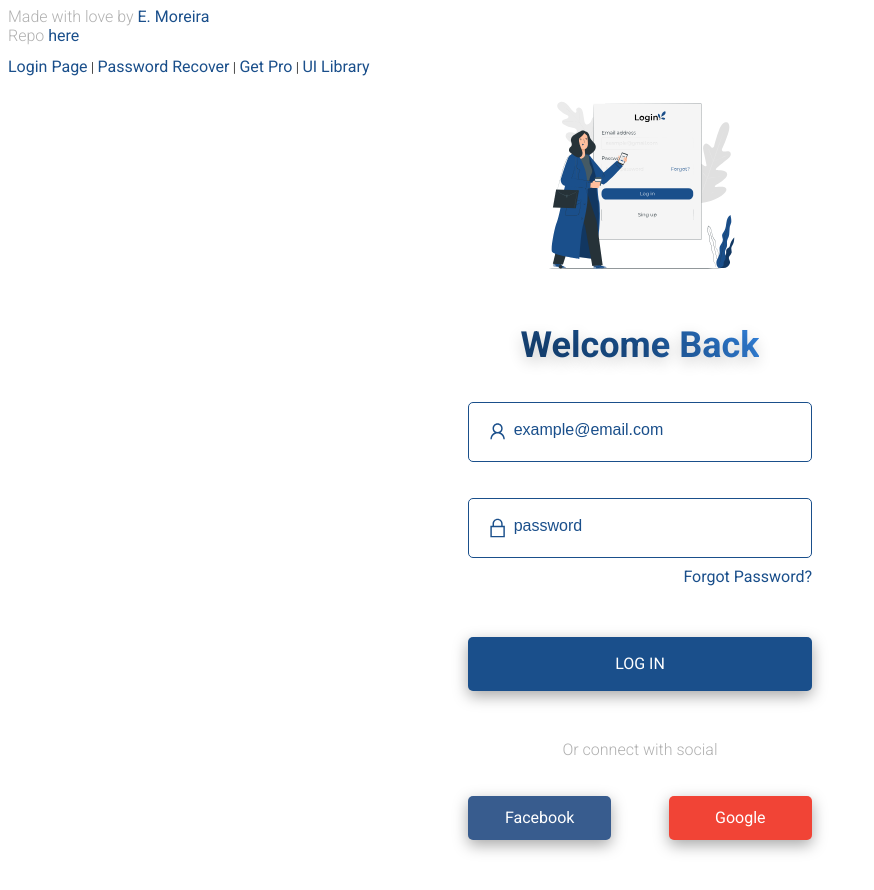
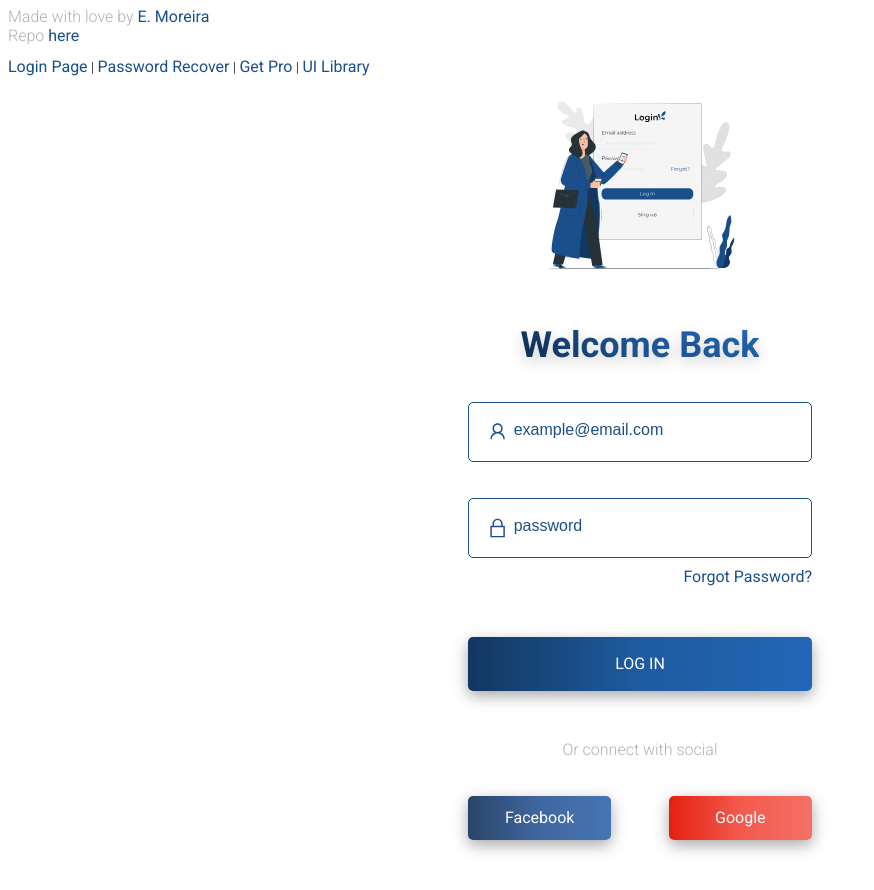
Before and after one commit to emoreiravirtus/Railsware, a Vue app: page /login in a window 1280 px wide. Shown: the whole page, without its empty margins (0-874 px from the left). Built offline with nearby package versions, Linux system fonts and the light colour scheme; what v-mask would draw is missing.

Commit message:
Adds UI improvements

```diff
--- a/src/scss/_colors.scss
+++ b/src/scss/_colors.scss
@@ -1,6 +1,6 @@
 @each $name, $color in $colors {
   .bg-#{$name} {
-    background-color: $color;
+    background: linear-gradient(90deg, darken($color, 10), lighten($color, 5), lighten($color, 10));
   }
 
   .font-#{$name} {
--- a/src/scss/_fonts.scss
+++ b/src/scss/_fonts.scss
@@ -24,6 +24,11 @@ a {
     map-get($line-heights, 'm'),
     map-get($font-weights, 'm')
     );
+  transition: $fast-transition;
+
+  &:hover {
+    color: lighten($primary-color, 20);
+  }
 }
 
 .font-title {
@@ -34,7 +39,7 @@ a {
     map-get($font-weights, 'l')
     );
     background: $primary-color;
-    background: linear-gradient(90deg, darken($primary-color, 5), $primary-color, lighten($primary-color, 20));
+    background: linear-gradient(90deg, darken($primary-color, 10), lighten($primary-color, 5), lighten($primary-color, 10));
     -webkit-background-clip: text;
     -webkit-text-fill-color: transparent;
     @include text-shadow();
--- a/src/scss/_functions.scss
+++ b/src/scss/_functions.scss
@@ -159,8 +159,8 @@ $minus: false;
 }
 
 @function _length($number, $unit) {
-$strings: 'px' 'cm' 'mm' '%' 'ch' 'pica' 'in' 'em' 'rem' 'pt' 'pc' 'ex' 'vw' 'vh' 'vmin' 'vmax';
-$units:   1px  1cm  1mm  1%  1ch  1pica  1in  1em  1rem  1pt  1pc  1ex  1vw  1vh  1vmin  1vmax;
+$strings: 'px' 'cm' 'mm' '%' 'ch' 'in' 'em' 'rem' 'pt' 'pc' 'ex' 'vw' 'vh' 'vmin' 'vmax';
+$units:   1px  1cm  1mm  1%  1ch 1in  1em  1rem  1pt  1pc  1ex  1vw  1vh  1vmin  1vmax;
 $index: index($strings, $unit);
 
 @if type-of($index) != 'number' {
--- a/src/views/GetPro.vue
+++ b/src/views/GetPro.vue
@@ -84,9 +84,9 @@ export default {
     width: 77px;
     height: 42px;
     top: 25px;
-    border-radius: 4px;
+    border-radius: 20px;
     left: calc(284px / 5);
-    background: linear-gradient(90deg, darken($primary-color, 5), $primary-color, lighten($primary-color, 20));
+    background: linear-gradient(90deg, darken($primary-color, 10), lighten($primary-color, 5), lighten($primary-color, 10));
     transition: 1s;
     opacity: 0;
     animation: none;
```
